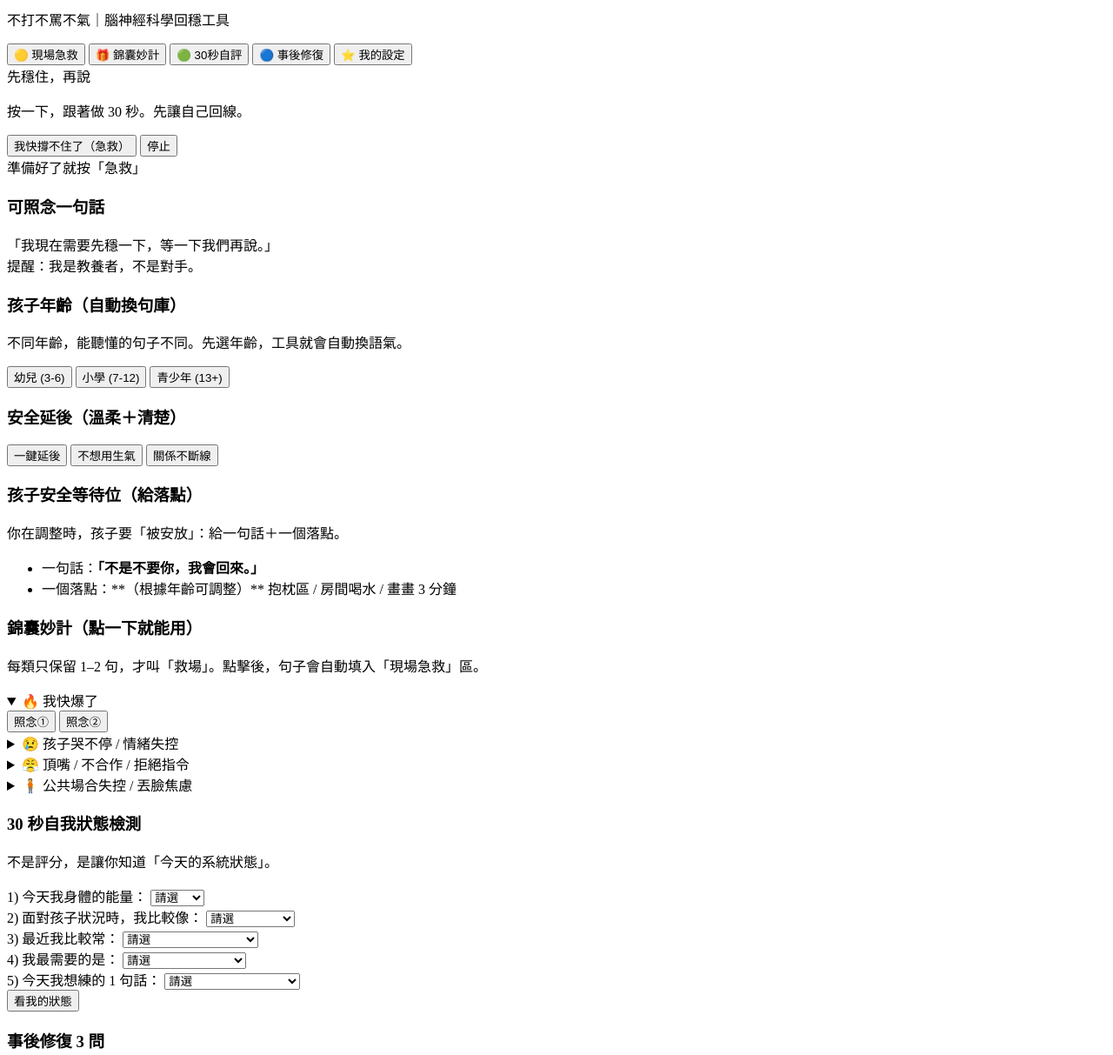
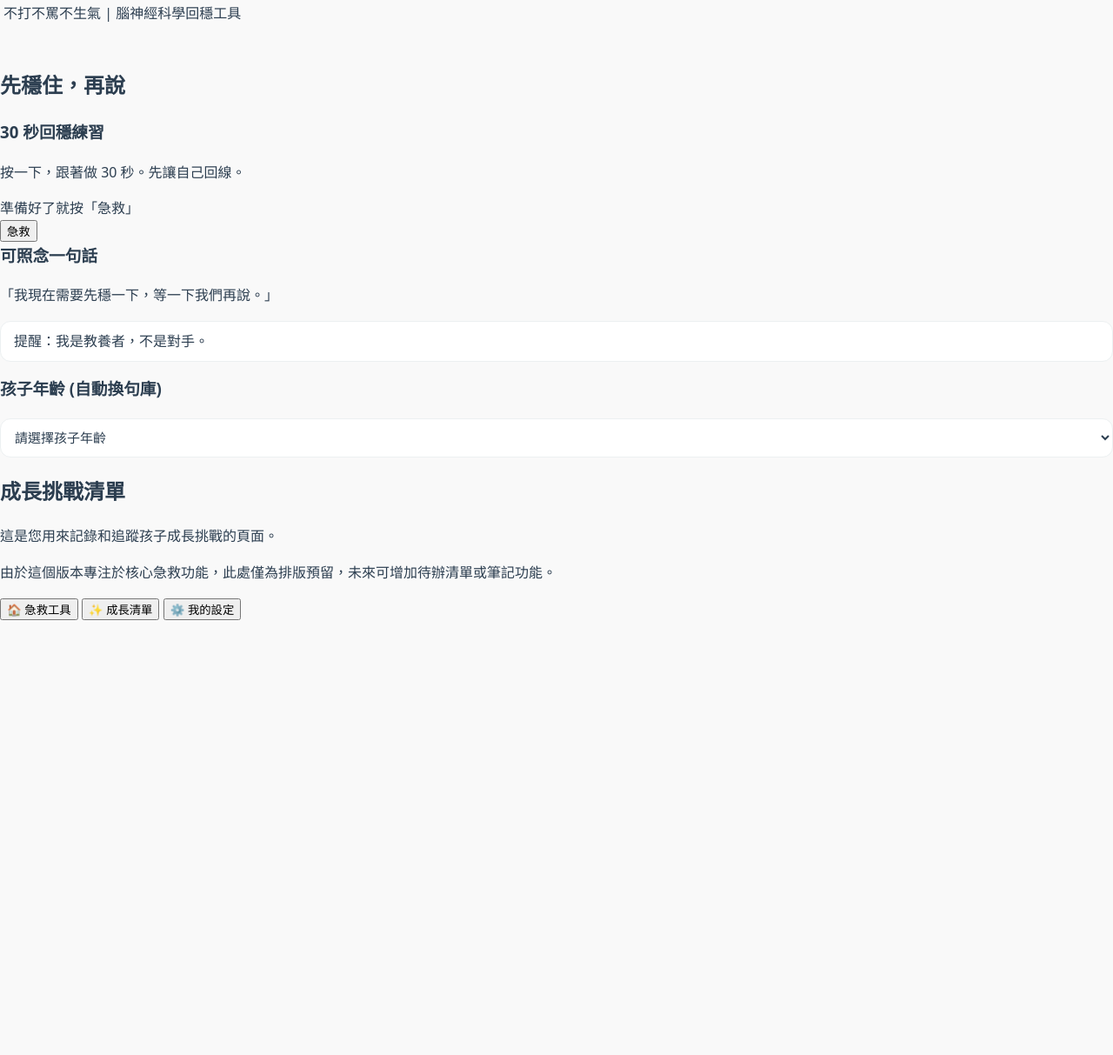
Before and after one commit to Angel0973180707/happy-parenting-tool, a plain HTML site: page index.html in a window 1280 px wide. Shown: the part 65-1278 px from the top of the page at 87% size. After the commit the page ends 800 px from the top, so only its background shows below. Drawn offline with Linux system fonts and the light colour scheme.

Commit message:
Update index.html

```diff
--- a/index.html
+++ b/index.html
@@ -1,214 +1,77 @@
-<div class="app">
+<!DOCTYPE html>
+<html lang="zh-Hant">
+<head>
+    <meta charset="UTF-8">
+    <meta name="viewport" content="width=device-width, initial-scale=1.0">
+    <title>幸福教養支援包</title>
+
+    <link rel="manifest" href="manifest.json">
+
+    <link rel="stylesheet" href="style.css">
+</head>
+<body>
+
     <header>
         <h1>幸福教養支援包</h1>
-    <p class="sub">不打不罵不氣｜腦神經科學回穩工具</p>
+        <p>不打不罵不生氣 | 腦神經科學回穩工具</p>
     </header>
 
-  <nav class="tabs" role="tablist">
-    <button class="tab active" data-tab="rescue">🟡 現場急救</button>
-    <button class="tab" data-tab="tips">🎁 錦囊妙計</button>
-    <button class="tab" data-tab="check">🟢 30秒自評</button>
-    <button class="tab" data-tab="repair">🔵 事後修復</button>
-    <button class="tab" data-tab="settings">⭐ 我的設定</button>
-  </nav>
+    <main>
 
-  <section class="panel active" id="rescue">
-    <div class="card hero">
-      <div class="big">先穩住，再說</div>
-      <p class="muted">按一下，跟著做 30 秒。先讓自己回線。</p>
+        <section id="rescue-tool" class="tab-content active">
+            <h2>先穩住，再說</h2>
 
-      <button class="primary pulse" id="btnRescue">我快撐不住了（急救）</button>
-      <button class="ghost" id="btnStop">停止</button>
-
-      <div class="breath" aria-live="polite">
-        <div class="ring" id="ring"></div>
-        <div class="cue" id="cue">準備好了就按「急救」</div>
+            <div class="tool-card">
+                <h3>30 秒回穩練習</h3>
+                <p>按一下，跟著做 30 秒。先讓自己回線。</p>
+                <div id="rescue-status" class="status-message">準備好了就按「急救」</div>
+                <button id="rescue-button" class="btn btn-primary">急救</button>
             </div>
 
-      <div class="script" id="scriptBox">
+            <div class="tool-card">
                 <h3>可照念一句話</h3>
-        <div class="quote" id="defaultLine">「我現在需要先穩一下，等一下我們再說。」</div>
-        <div class="mini">提醒：我是教養者，不是對手。</div>
-      </div>
+                <p class="phrase-box">「我現在需要先穩一下，等一下我們再說。」</p>
+                <p class="tip">提醒：我是教養者，不是對手。</p>
             </div>
 
-    <div class="card">
-      <h3>孩子年齡（自動換句庫）</h3>
-      <p class="muted">不同年齡，能聽懂的句子不同。先選年齡，工具就會自動換語氣。</p>
-      <div class="grid" id="age-selector">
-        <button class="chip age" data-age="toddler">幼兒 (3-6)</button>
-        <button class="chip age active-age" data-age="school">小學 (7-12)</button>
-        <button class="chip age" data-age="teen">青少年 (13+)</button>
-      </div>
-      <div class="mini muted" id="ageHint"></div>
+            <div class="tool-card">
+                <h3>孩子年齡 (自動換句庫)</h3>
+                <select id="age-select">
+                    <option value="default">請選擇孩子年齡</option>
+                    <option value="2-5">2-5 歲 (幼兒)</option>
+                    <option value="6-12">6-12 歲 (小學)</option>
+                    <option value="13-18">13-18 歲 (青少年)</option>
+                </select>
+                <p id="phrase-display" class="phrase-box"></p>
             </div>
 
-    <div class="card">
-      <h3>安全延後（溫柔＋清楚）</h3>
-      <div class="grid" id="delay-lines">
-        <button class="chip delay1" data-line="">一鍵延後</button>
-        <button class="chip delay2" data-line="">不想用生氣</button>
-        <button class="chip delay3" data-line="">關係不斷線</button>
-      </div>
-    </div>
+        </section>
 
-    <div class="card">
-      <h3>孩子安全等待位（給落點）</h3>
-      <p class="muted">你在調整時，孩子要「被安放」：給一句話＋一個落點。</p>
-      <ul class="list">
-        <li>一句話：<strong>「不是不要你，我會回來。」</strong></li>
-        <li>一個落點：**（根據年齡可調整）** 抱枕區 / 房間喝水 / 畫畫 3 分鐘</li>
-      </ul>
+        <section id="challenge-list" class="tab-content">
+            <h2>成長挑戰清單</h2>
+            <div class="tool-card">
+                <p>這是您用來記錄和追蹤孩子成長挑戰的頁面。</p>
+                <p>由於這個版本專注於核心急救功能，此處僅為排版預留，未來可增加待辦清單或筆記功能。</p>
             </div>
         </section>
 
-  <section class="panel" id="tips">
-    <div class="card">
-      <h3>錦囊妙計（點一下就能用）</h3>
-      <p class="muted">每類只保留 1–2 句，才叫「救場」。點擊後，句子會自動填入「現場急救」區。</p>
+    </main>
 
-      <div class="tips">
-        <details open>
-          <summary>🔥 我快爆了</summary>
-          <button class="tip t-hot-1" data-line="">照念①</button>
-          <button class="tip t-hot-2" data-line="">照念②</button>
-        </details>
+    <nav class="tab-navigation">
+        <button class="tab-button active" data-tab="rescue-tool">
+            <span class="icon">🏠</span>
+            急救工具
+        </button>
+        <button class="tab-button" data-tab="challenge-list">
+            <span class="icon">✨</span>
+            成長清單
+        </button>
+        <button class="tab-button" data-tab="my-setting">
+            <span class="icon">⚙️</span>
+            我的設定
+        </button>
+    </nav>
 
-        <details>
-          <summary>😢 孩子哭不停 / 情緒失控</summary>
-          <button class="tip t-cry-1" data-line="">照念①</button>
-          <button class="tip t-cry-2" data-line="">照念②</button>
-        </details>
-
-        <details>
-          <summary>😤 頂嘴 / 不合作 / 拒絕指令</summary>
-          <button class="tip t-rude-1" data-line="">照念①</button>
-          <button class="tip t-rude-2" data-line="">照念②</button>
-        </details>
-
-        <details>
-          <summary>🧍 公共場合失控 / 丟臉焦慮</summary>
-          <button class="tip t-public-1" data-line="">照念①</button>
-          <button class="tip t-public-2" data-line="">照念②</button>
-        </details>
-      </div>
-    </div>
-  </section>
-
-  <section class="panel" id="check">
-    <div class="card">
-      <h3>30 秒自我狀態檢測</h3>
-      <p class="muted">不是評分，是讓你知道「今天的系統狀態」。</p>
-
-      <form id="quiz">
-        <div class="q">
-          <label>1) 今天我身體的能量：</label>
-          <select required name="q1">
-            <option value="">請選</option>
-            <option value="2">還可以</option>
-            <option value="1">有點累</option>
-            <option value="0">很累</option>
-          </select>
-        </div>
-
-        <div class="q">
-          <label>2) 面對孩子狀況時，我比較像：</label>
-          <select required name="q2">
-            <option value="">請選</option>
-            <option value="2">能停一下再說</option>
-            <option value="1">會忍住但很悶</option>
-            <option value="0">容易馬上反應</option>
-          </select>
-        </div>
-
-        <div class="q">
-          <label>3) 最近我比較常：</label>
-          <select required name="q3">
-            <option value="">請選</option>
-            <option value="2">能回來修復</option>
-            <option value="1">事後懊悔但不知怎麼做</option>
-            <option value="0">卡住、不想面對</option>
-          </select>
-        </div>
-
-        <div class="q">
-          <label>4) 我最需要的是：</label>
-          <select required name="q4">
-            <option value="">請選</option>
-            <option value="2">維持界線又不傷關係</option>
-            <option value="1">多一點耐心</option>
-            <option value="0">立刻止血的急救</option>
-          </select>
-        </div>
-
-        <div class="q">
-          <label>5) 今天我想練的 1 句話：</label>
-          <select required name="q5">
-            <option value="">請選</option>
-            <option value="2">先穩住，再說</option>
-            <option value="1">我是教養者，不是對手</option>
-            <option value="0">不是不要你，我會回來</option>
-          </select>
-        </div>
-
-        <button class="primary" type="submit">看我的狀態</button>
-      </form>
-
-      <div class="result" id="result" hidden></div>
-    </div>
-  </section>
-
-  <section class="panel" id="repair">
-    <div class="card">
-      <h3>事後修復 3 問</h3>
-      <p class="muted">不檢討孩子、不貶低自己，只做「系統升級」。</p>
-
-      <div class="q">
-        <label>1) 剛剛我最難的是什麼？</label>
-        <textarea id="r1" rows="2" placeholder="例：我太累了，一聽到哭就爆"></textarea>
-      </div>
-
-      <div class="q">
-        <label>2) 我有哪一刻「穩住了」？</label>
-        <textarea id="r2" rows="2" placeholder="例：我有停 10 秒，沒有再追罵"></textarea>
-      </div>
-
-      <div class="q">
-        <label>3) 下次我想多做一點的是？</label>
-        <textarea id="r3" rows="2" placeholder="例：先說延後語句，再帶去等待位"></textarea>
-      </div>
-
-      <div class="grid">
-        <button class="primary" id="saveRepair">保存（存在本機）</button>
-        <button class="ghost" id="loadRepair">載入上次</button>
-      </div>
-
-      <div class="card soft">
-        <h3>修復語句庫（可照念）</h3>
-        <button class="tip rep1" data-line="">修復①</button>
-        <button class="tip rep2" data-line="">修復②</button>
-      </div>
-    </div>
-  </section>
-
-  <section class="panel" id="settings">
-    <div class="card">
-      <h3>我的急救設定</h3>
-      <p class="muted">把你最常用的一句話，設成「急救預設」。</p>
-
-      <label class="block">預設救場句：</label>
-      <input id="favLine" class="input" placeholder="例：先穩住，再說（或你自己的）" />
-
-      <div class="grid">
-        <button class="primary" id="saveFav">儲存</button>
-        <button class="ghost" id="resetFav">恢復預設</button>
-      </div>
-
-      <div class="mini muted">提示：這會保存在你自己的手機/電腦，不會上傳。</div>
-    </div>
-  </section>
-
-  <footer class="foot">
-    <span>© 幸福教養｜模組1工具（個人自用版）</span>
-  </footer>
-</div>
+    <script src="script.js"></script>
+</body>
+</html>
```
Lines whose indentation alone changed are shown as unchanged.
